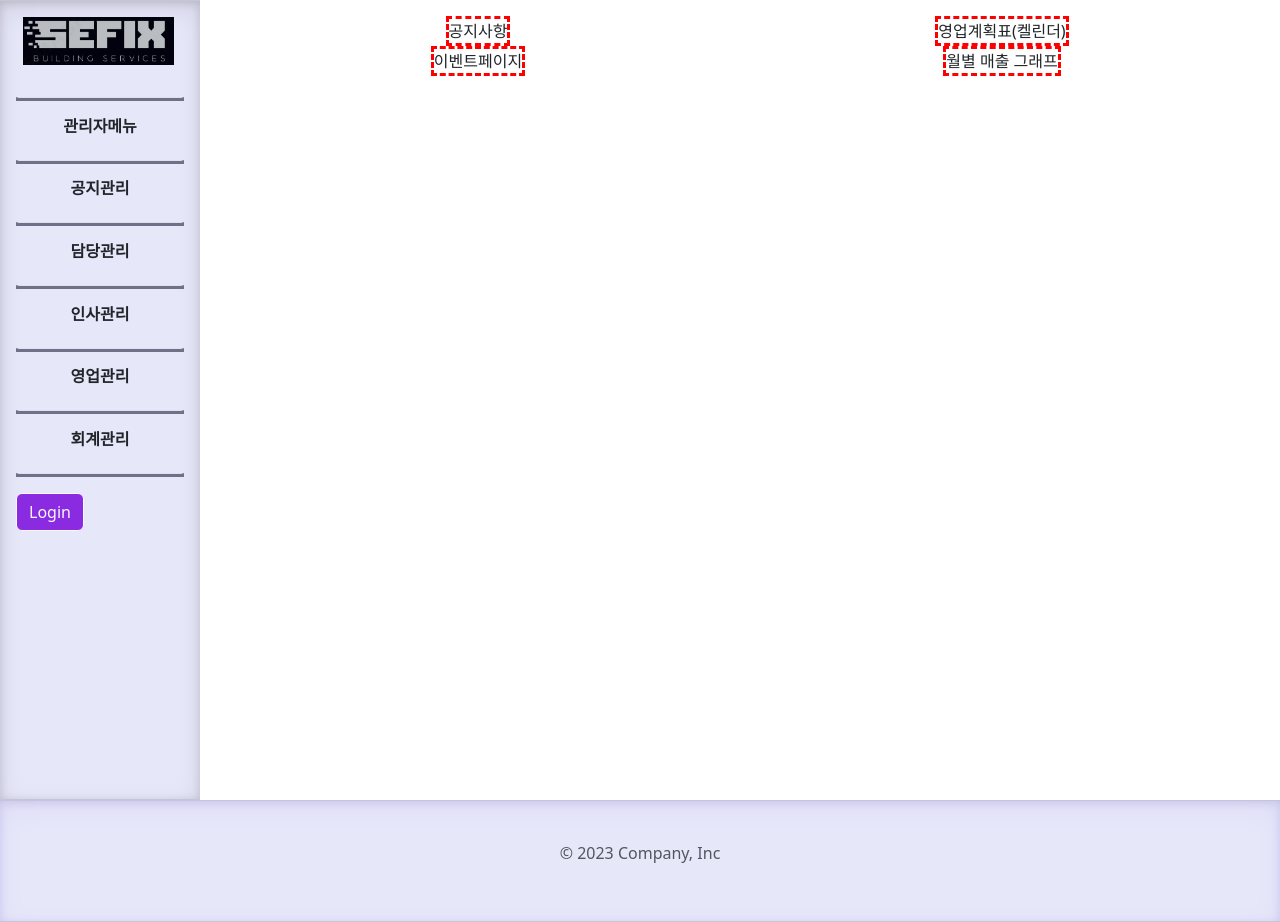
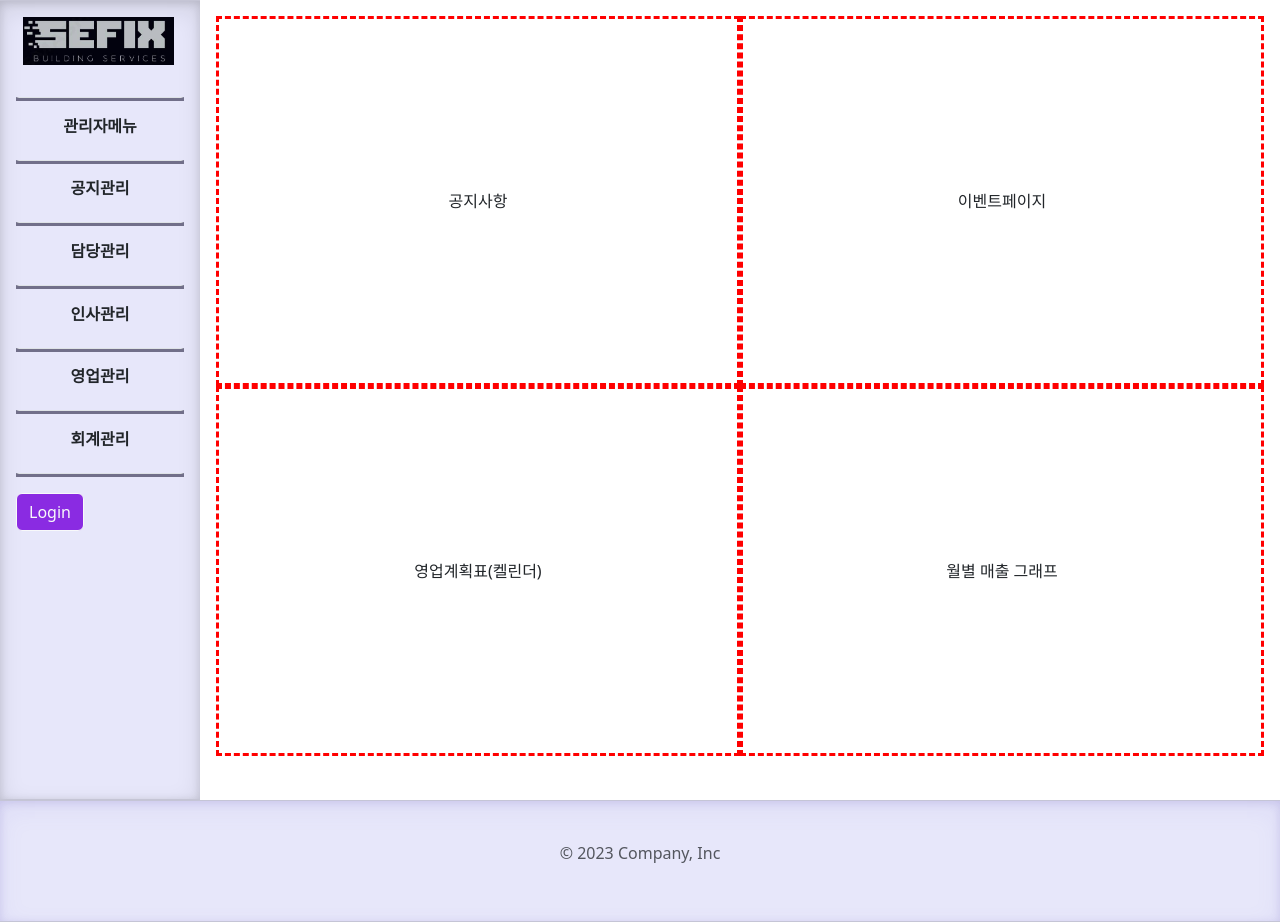
Before and after one commit to yoseok94/finalfix, a Vue app: page / in a window 1280 px wide. Built offline with nearby package versions, Linux system fonts and the light colour scheme; the HTML template or start-up script is replaced by a standard one.

Commit message:
update DashBoard.vue file
Update DashBoard CSS

```diff
--- a/src/views/common/DashBoard.vue
+++ b/src/views/common/DashBoard.vue
@@ -27,20 +27,25 @@
 
 .dashboard {
   display: flex;
-    flex-direction: row;
+  flex-direction: column;
+  height: calc(100vh - 60px);
+}
 
-}
 .dashboard-row {
   display: flex;
-  flex-direction: column;
+  flex-direction: row;
   width: 100%;
-  align-content: center;
+  height: 50%;
+}
+
+.dashboard-column {
+  display: flex;
   align-items: center;
   justify-content: center;
-
-}
-.dashboard-column {
+  width: 50%;
+  height: 100%;
   border: 3px dashed red;
+  overflow: auto;
 }
 
 </style>
```
Lines whose indentation alone changed are shown as unchanged.
